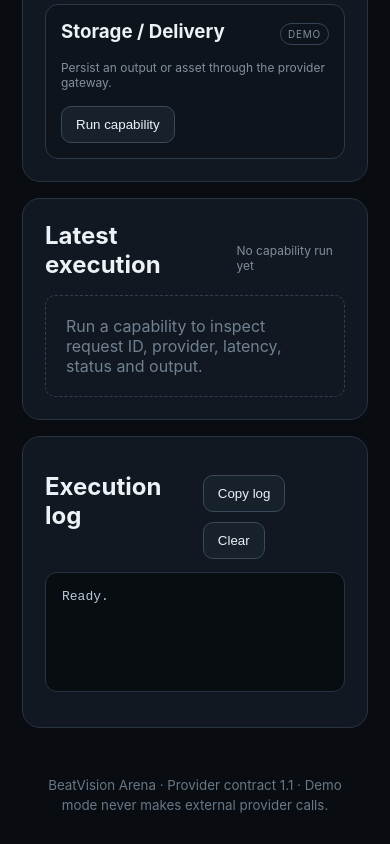
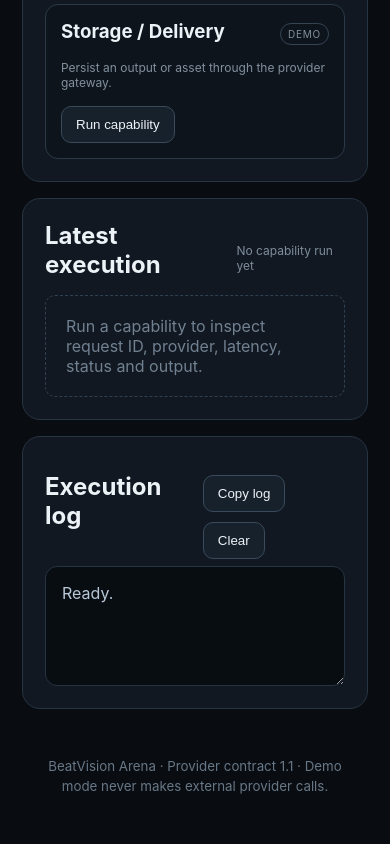
Before and after one commit to DaddyDom8249/BeatVision-arena, a plain HTML site: page index.html in a window 390 px wide. Shown: the part 3000-3844 px from the top of the page. Drawn offline with Linux system fonts and the light colour scheme.

Commit message:
Fix mobile execution log copying with native selectable textarea

```diff
--- a/index.html
+++ b/index.html
@@ -38,7 +38,7 @@ And every shadow learns to fight</textarea></label>
     </section>
     <section class="panel">
       <div class="panel-head"><h2>Execution log</h2><div class="actions"><button id="copyLog">Copy log</button><button id="clearLog">Clear</button></div></div>
-      <pre id="log" class="log" aria-live="polite">Ready.</pre>
+      <textarea id="log" class="log" aria-label="Execution log" aria-live="polite" readonly spellcheck="false">Ready.</textarea>
     </section>
   </main>
   <footer><small>BeatVision Arena · Provider contract 1.1 · Demo mode never makes external provider calls.</small></footer>
```
